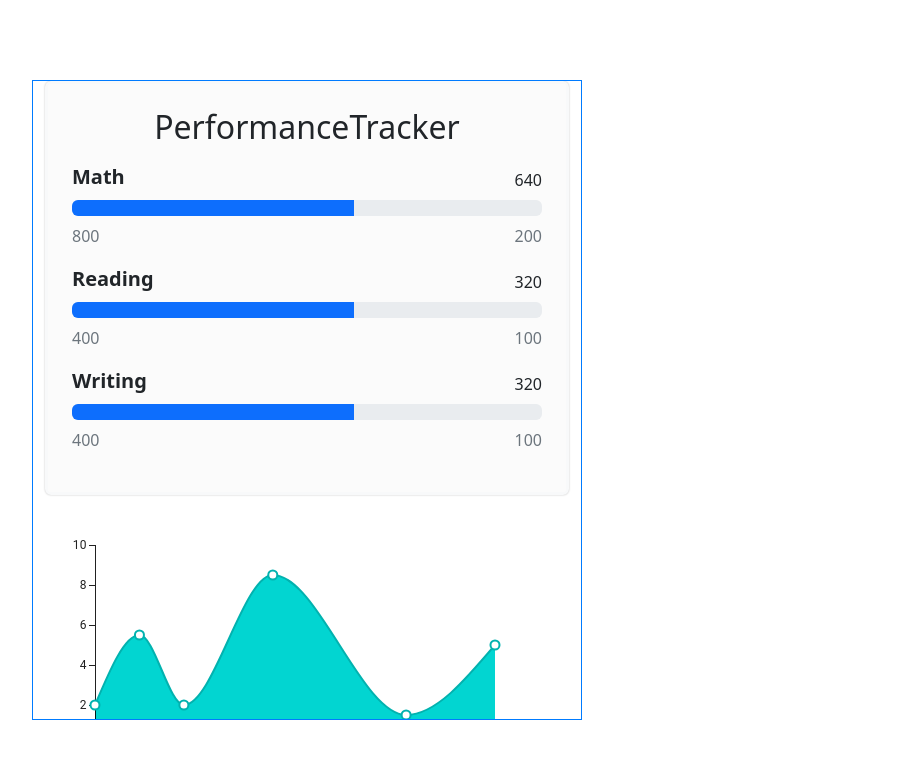
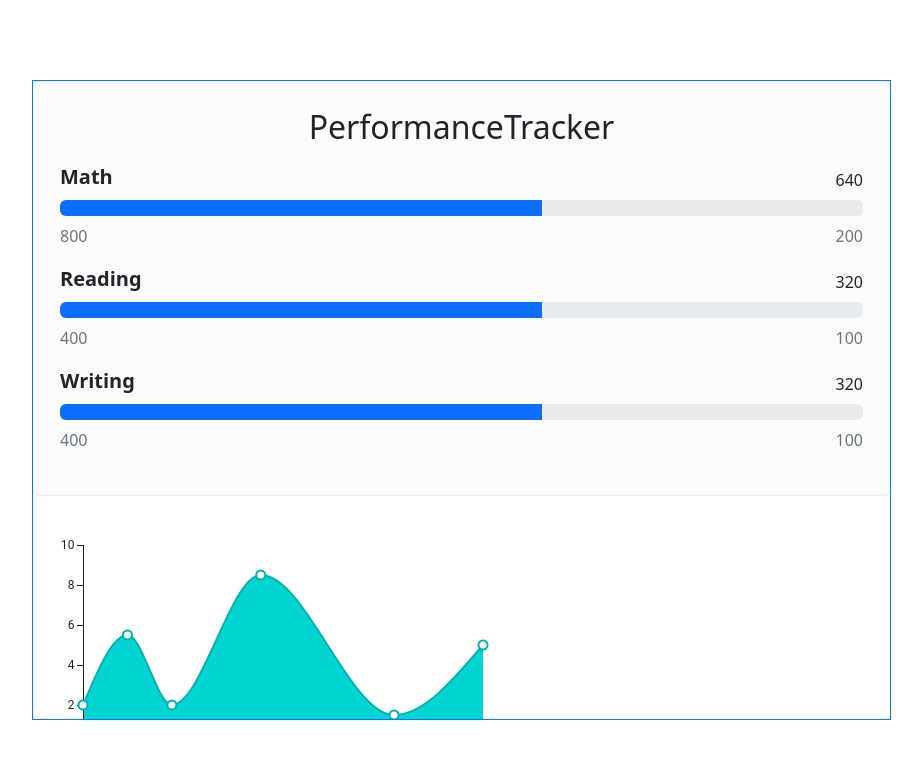
Before and after one commit to s0227373691/demo-code, a React (Vite) app: page / in a window 1280 px wide. Shown: the top 758 px of the page, without its empty margins (0-922 px from the left). Built offline with nearby package versions, Linux system fonts and the light colour scheme.

Commit message:
add style

```diff
--- a/src/App.css
+++ b/src/App.css
@@ -1,4 +1,5 @@
 #root {
+  width: 100%;
   margin: 0;
   padding: 2rem;
   text-align: center;
--- a/src/components/Layout.jsx
+++ b/src/components/Layout.jsx
@@ -1,14 +1,9 @@
 import React from "react";
-import Container from "react-bootstrap/Container";
 import Row from "react-bootstrap/Row";
 import Col from "react-bootstrap/Col";
 
 const Layout = ({ children }) => {
-  return (
-    <Container>
-      <Row className="d-flex flex-fill">{children}</Row>
-    </Container>
-  );
+  return <div className="d-flex w-100">{children}</div>;
 };
 
 function LayoutLeft({ children }) {
```
